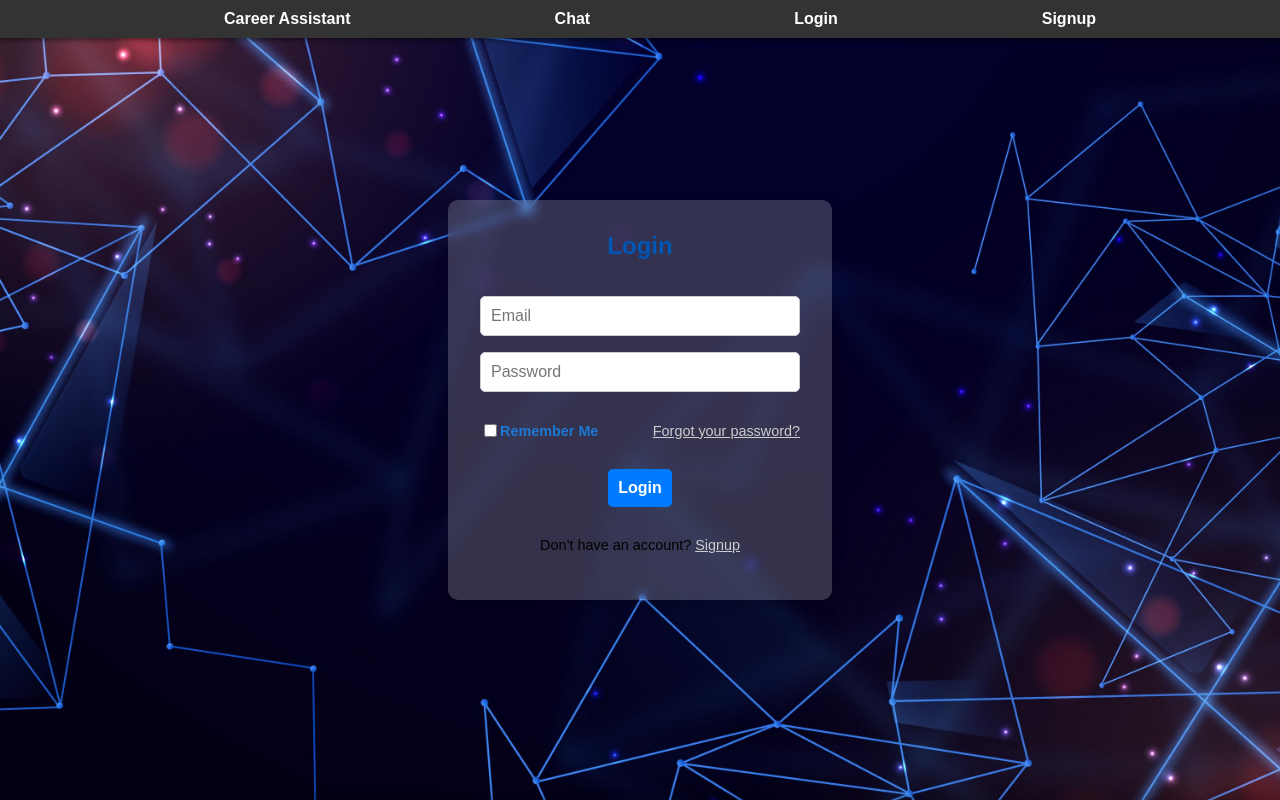
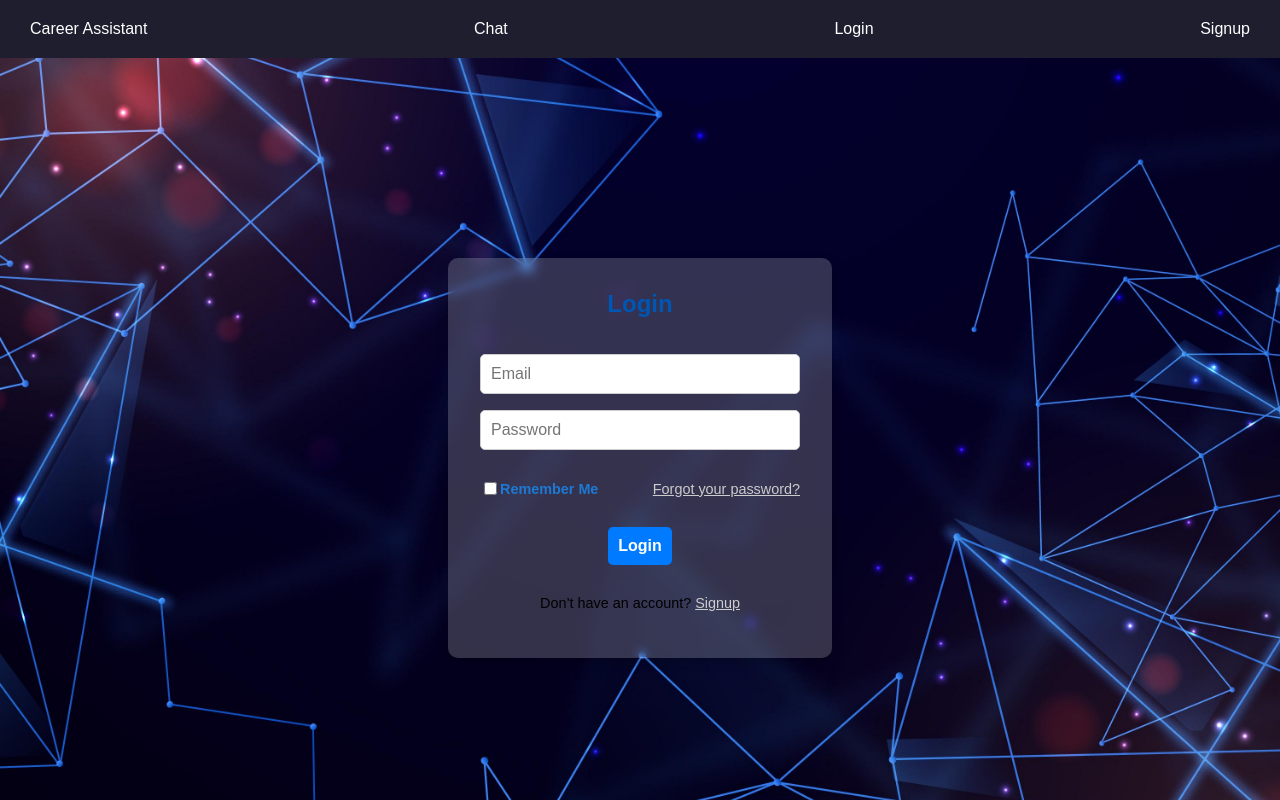
Before and after one commit to yeswanthvuddagiri/frontend, a React (Create React App) app: page /login in a window 1280 px wide. Shown: the top 800 px of the page. Built offline with nearby package versions, Linux system fonts and the light colour scheme; the HTML template or start-up script is replaced by a standard one.

Commit message:
Update Navbar.css

```diff
--- a/src/Navbar.css
+++ b/src/Navbar.css
@@ -1,35 +1,60 @@
+/* Navbar.css */
 .navbar {
-  position: fixed;
+  display: flex;
+  flex-wrap: wrap;
+  justify-content: space-between;
+  align-items: center;
+  background-color: #1e1e2f;
+  padding: 10px 20px;
+  color: #fff;
+  position: sticky;
   top: 0;
-  left: 0;
-  width: 100%;
-  padding: 10px 20px;
-  background-color: #333;
-  display: flex;
-  align-items: center;
-  justify-content: space-evenly;
   z-index: 1000;
-  box-shadow: 0 2px 5px rgba(0, 0, 0, 0.5);
 }
 
 .nav-link {
+  margin: 10px;
   color: white;
   text-decoration: none;
-  font-weight: bold;
-  position: relative;
+  font-weight: 500;
 }
 
-.nav-link::after {
-  content: '';
-  position: absolute;
-  width: 0%;
-  height: 3px;
-  bottom: 0;
-  left: 0;
-  background-color: rgb(224, 186, 186);
-  transition: width 0.2s ease;
+.nav-link:hover {
+  color: #00d8ff;
 }
 
-.nav-link:hover::after {
-  width: 100%;
+.nav-toggle {
+  display: none;
 }
+
+.nav-menu {
+  display: flex;
+  flex-wrap: wrap;
+}
+
+@media (max-width: 768px) {
+  .nav-menu {
+    display: none;
+    flex-direction: column;
+    width: 100%;
+  }
+
+  .nav-menu.show {
+    display: flex;
+  }
+
+  .nav-toggle {
+    display: block;
+    background: none;
+    border: none;
+    font-size: 24px;
+    color: white;
+    cursor: pointer;
+    margin-left: auto;
+  }
+
+  .navbar {
+    flex-direction: column;
+    align-items: flex-start;
+  }
+}
```
